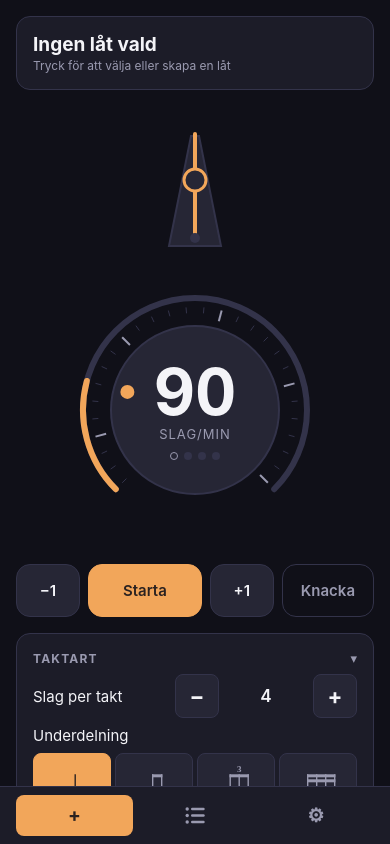
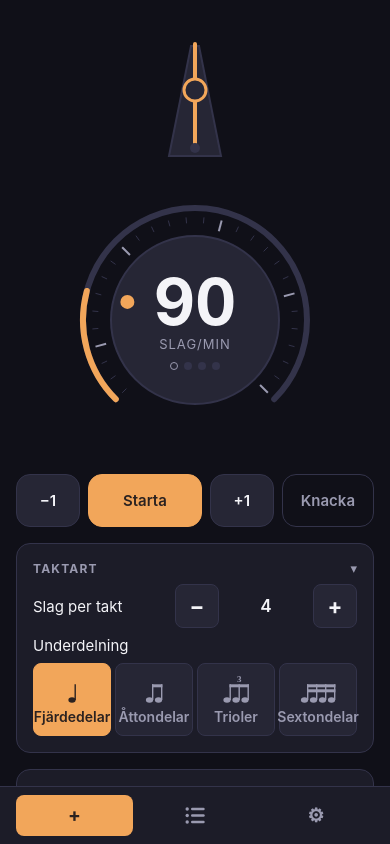
Before and after one commit to daPraeceptor/KorApp, a React Native app: screen / in a window 390 px wide. Built offline with nearby package versions, Linux system fonts and the light colour scheme.

Commit message:
Visa låtraden bara när en låt är laddad
En ruta som bara säger att ingen låt är vald tar plats i onödan —
listfliken är vägen till låtarna.

Co-Authored-By: Claude Fable 5 <noreply@anthropic.com>

```diff
--- a/src/screens/PlayScreen.tsx
+++ b/src/screens/PlayScreen.tsx
@@ -201,14 +201,15 @@ export function PlayScreen({ onOpenSongs }: { onOpenSongs: () => void }) {
         scrollY.current = e.nativeEvent.contentOffset.y;
       }}
     >
+      {/* Utan laddad låt finns inget att visa här — listfliken är vägen till
+          låtarna, och en ruta som bara säger "ingen låt" tar plats i onödan. */}
+      {currentSong ? (
         <Pressable style={styles.songBar} onPress={onOpenSongs}>
           <View style={styles.songBarText}>
             <Text style={styles.songTitle} numberOfLines={1}>
-            {currentSong ? currentSong.title : 'Ingen låt vald'}
+              {currentSong.title}
             </Text>
-          <Text style={styles.songHint}>
-            {currentSong ? 'Tryck för att byta låt' : 'Tryck för att välja eller skapa en låt'}
-          </Text>
+            <Text style={styles.songHint}>Tryck för att byta låt</Text>
           </View>
           {hasUnsavedChanges ? (
             <Button
@@ -219,6 +220,7 @@ export function PlayScreen({ onOpenSongs }: { onOpenSongs: () => void }) {
             />
           ) : null}
         </Pressable>
+      ) : null}
 
       <MetronomeVisual
         style={settings.metronomeVisual}
```
Lines whose indentation alone changed are shown as unchanged.
